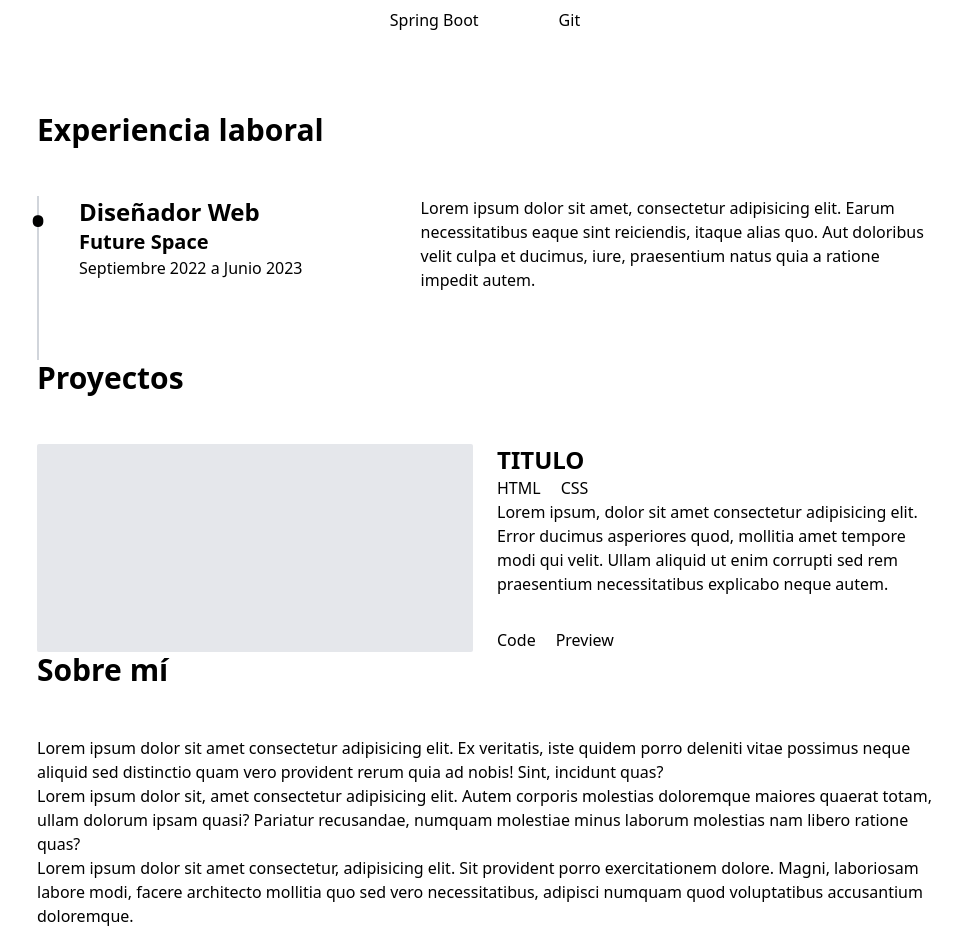
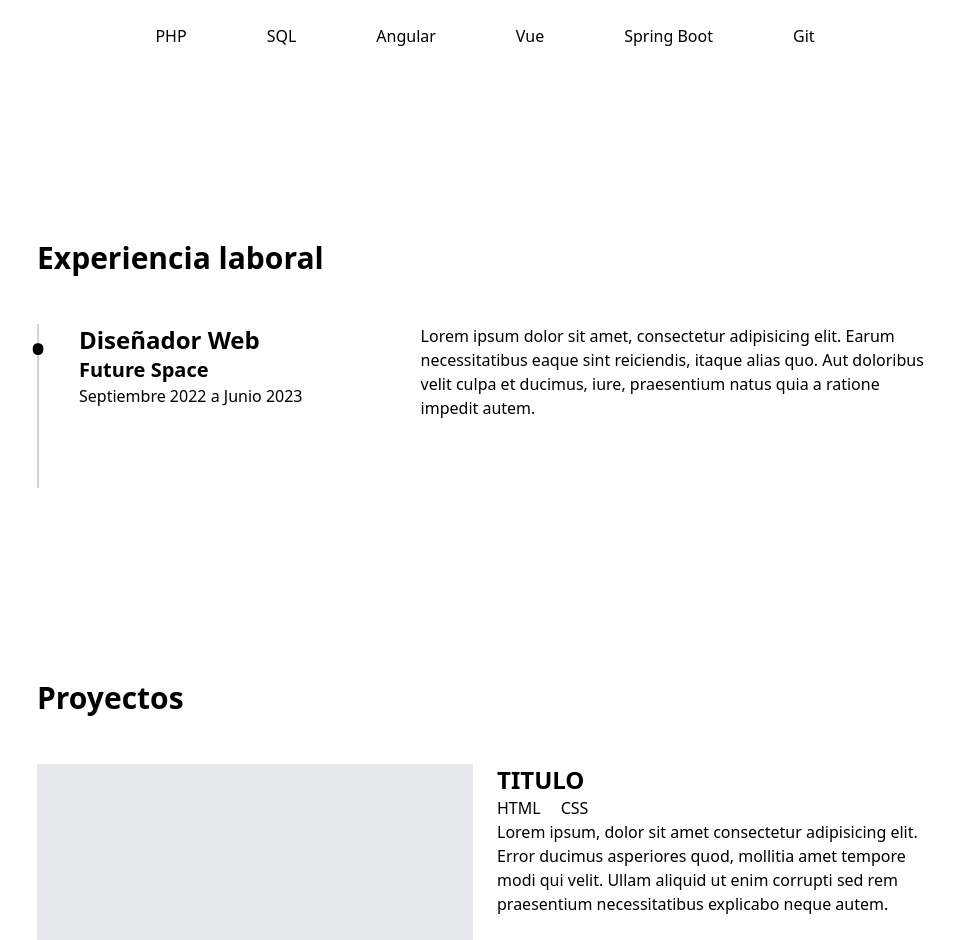
Before and after one commit to mgarcia02/mario-portfolio, a React (Vite) app: page / in a window 1280 px wide. Shown: the part 1012-1952 px from the top of the page, without its empty margins (155-1117 px from the left). Built offline with nearby package versions, Linux system fonts and the light colour scheme.

Commit message:
Base completada, sin estilos y sin componentes

```diff
--- a/src/App.tsx
+++ b/src/App.tsx
@@ -2,7 +2,7 @@ function App() {
 
   return (
     <>
-      <section className="flex flex-col justify-center h-screen gap-12 md:items-center md:justify-between md:flex-row section-padding2">
+      <section className="flex flex-col justify-center h-screen gap-12 md:items-center md:justify-between md:flex-row section-container">
         <div>
           <h1 className="text-4xl font-bold">Mario García Relaño</h1>
         <h2 className="mt-2 text-2xl text-gray-700">Programador Full-Stack</h2>
@@ -14,7 +14,7 @@ function App() {
           <p>correo</p>
         </div>
       </section>
-      <section className="px-12 py-20 text-center">
+      <section className="px-12 py-20 text-center section-container">
         <h2 className="mb-16 text-xl font-bold">Algunas de mis habilidades</h2>
         <div className="flex flex-wrap justify-center gap-4 md:gap-x-20 md:gap-y-6">
           <p>HTML</p>
@@ -31,7 +31,7 @@ function App() {
           <p>Git</p>
         </div>
       </section>
-      <section className="items-center section-padding2 lg:items-start">
+      <section className="items-center section-container lg:items-start">
         <h2 className="mb-12 text-3xl font-bold">Experiencia laboral</h2>
         <ol className="relative pl-10 border-l-2 border-gray-300">
           <li>
@@ -49,7 +49,7 @@ function App() {
           </li>
         </ol>
       </section>
-      <section className="items-center section-padding2 lg:items-start">
+      <section className="items-center section-container lg:items-start">
         <h2 className="mb-12 text-3xl font-bold">Proyectos</h2>
         <div>
           <article className="flex flex-col gap-6 md:flex-row">
@@ -70,9 +70,9 @@ function App() {
           </article>
         </div>
       </section>
-      <section className="section-padding2">
+      <section className="section-container">
         <h2 className="mb-12 text-3xl font-bold">Sobre mí</h2>
-        <article>
+        <article className="space-y-6">
           <p>Lorem ipsum dolor sit amet consectetur adipisicing elit. Ex veritatis, iste quidem porro deleniti vitae possimus neque aliquid sed distinctio quam vero provident rerum quia ad nobis! Sint, incidunt quas?</p>
           <p>Lorem ipsum dolor sit, amet consectetur adipisicing elit. Autem corporis molestias doloremque maiores quaerat totam, ullam dolorum ipsam quasi? Pariatur recusandae, numquam molestiae minus laborum molestias nam libero ratione quas?</p>
           <p>Lorem ipsum dolor sit amet consectetur, adipisicing elit. Sit provident porro exercitationem dolore. Magni, laboriosam labore modi, facere architecto mollitia quo sed vero necessitatibus, adipisci numquam quod voluptatibus accusantium doloremque.</p>
--- a/src/styles/index.css
+++ b/src/styles/index.css
@@ -3,10 +3,6 @@
 @tailwind utilities;
 
 /* Clases personalizadas */
-.section-padding {
-    @apply px-12 py-24 lg:px-48 xl:px-80;
+.section-container {
+    @apply mx-10 md:mx-auto lg:max-w-4xl md:max-w-2xl py-24
 }
-
-.section-padding2 {
-    @apply mx-10 md:mx-auto lg:max-w-4xl md:max-w-2xl
-}
```
